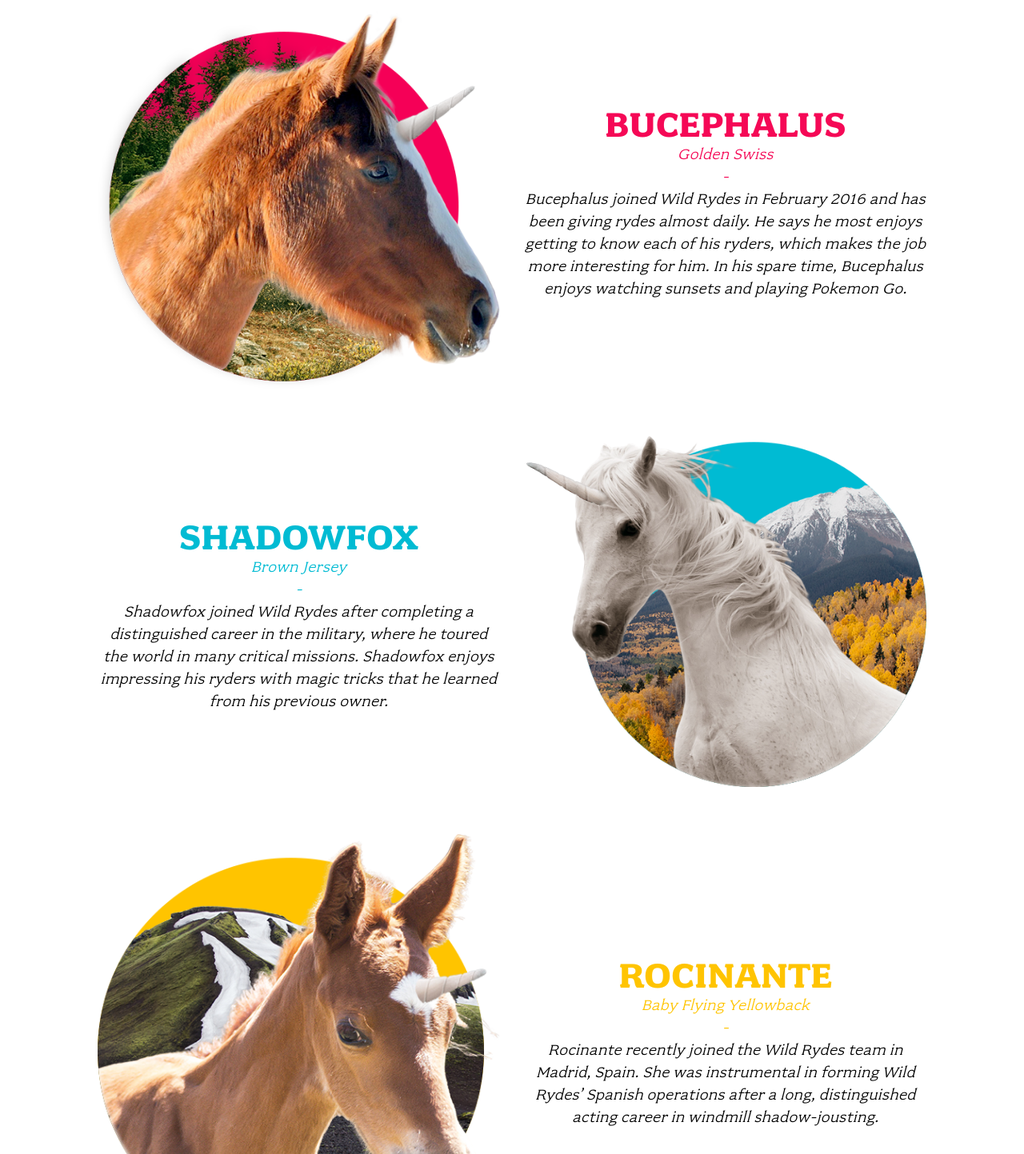
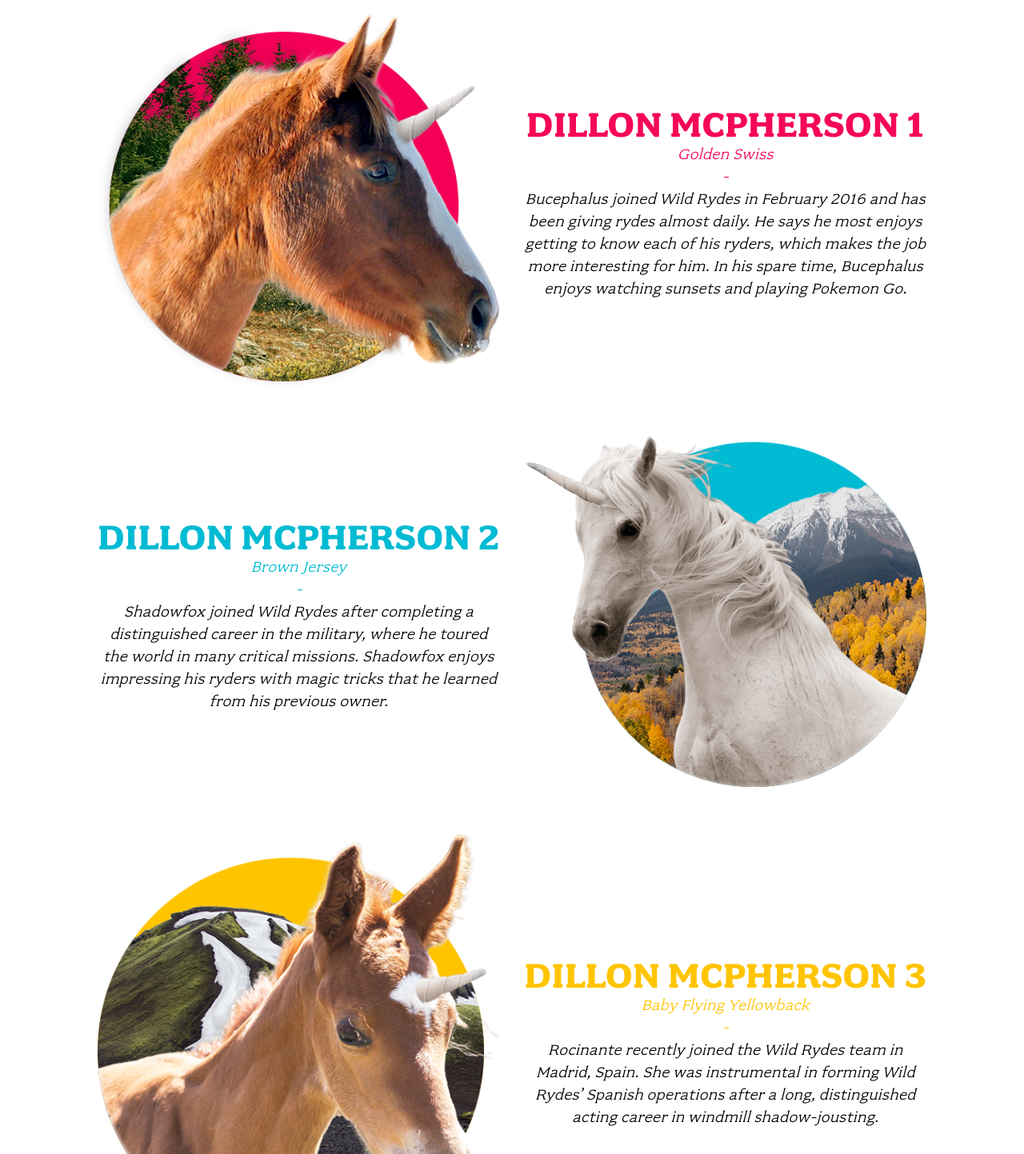
Before and after one commit to podridos/wildrydes-site, a plain HTML site: page unicorns.html in a window 1280 px wide. Shown: the part 860-2303 px from the top of the page at 80% size. Drawn offline with Linux system fonts and the light colour scheme.

Commit message:
Update unicorns.html

```diff
--- a/unicorns.html
+++ b/unicorns.html
@@ -55,7 +55,7 @@
         </div>
 
         <div class="columns medium-7 large-6 xlarge-5 xxlarge-4">
-          <h2 class="title">Bucephalus</h2>
+          <h2 class="title">Dillon McPherson 1</h2>
           <div class="subtitle">Golden Swiss</div>
           <p class="content">
             Bucephalus joined Wild Rydes in February 2016 and has been giving rydes almost daily. He says he most enjoys getting to know each of his ryders, which makes the job more interesting for him. In his spare time, Bucephalus enjoys watching sunsets and playing Pokemon Go.
@@ -71,7 +71,7 @@
         </div>
 
         <div class="columns medium-7 medium-pull-5 large-6 large-pull-6 xlarge-5 xlarge-pull-5 xxlarge-4 xxlarge-offset-1">
-          <h2 class="title">Shadowfox</h2>
+          <h2 class="title">Dillon McPherson 2</h2>
           <div class="subtitle">Brown Jersey</div>
           <p class="content">
             Shadowfox joined Wild Rydes after completing a distinguished career in the military, where he toured the world in many critical missions. Shadowfox enjoys impressing his ryders with magic tricks that he learned from his previous owner.
@@ -87,7 +87,7 @@
         </div>
 
         <div class="columns medium-7 large-6 xlarge-5 xxlarge-4">
-          <h2 class="title">Rocinante</h2>
+          <h2 class="title">Dillon McPherson 3</h2>
           <div class="subtitle">Baby Flying Yellowback</div>
           <p class="content">
             Rocinante recently joined the Wild Rydes team in Madrid, Spain. She was instrumental in forming Wild Rydes’ Spanish operations after a long, distinguished acting career in windmill shadow-jousting.
```
